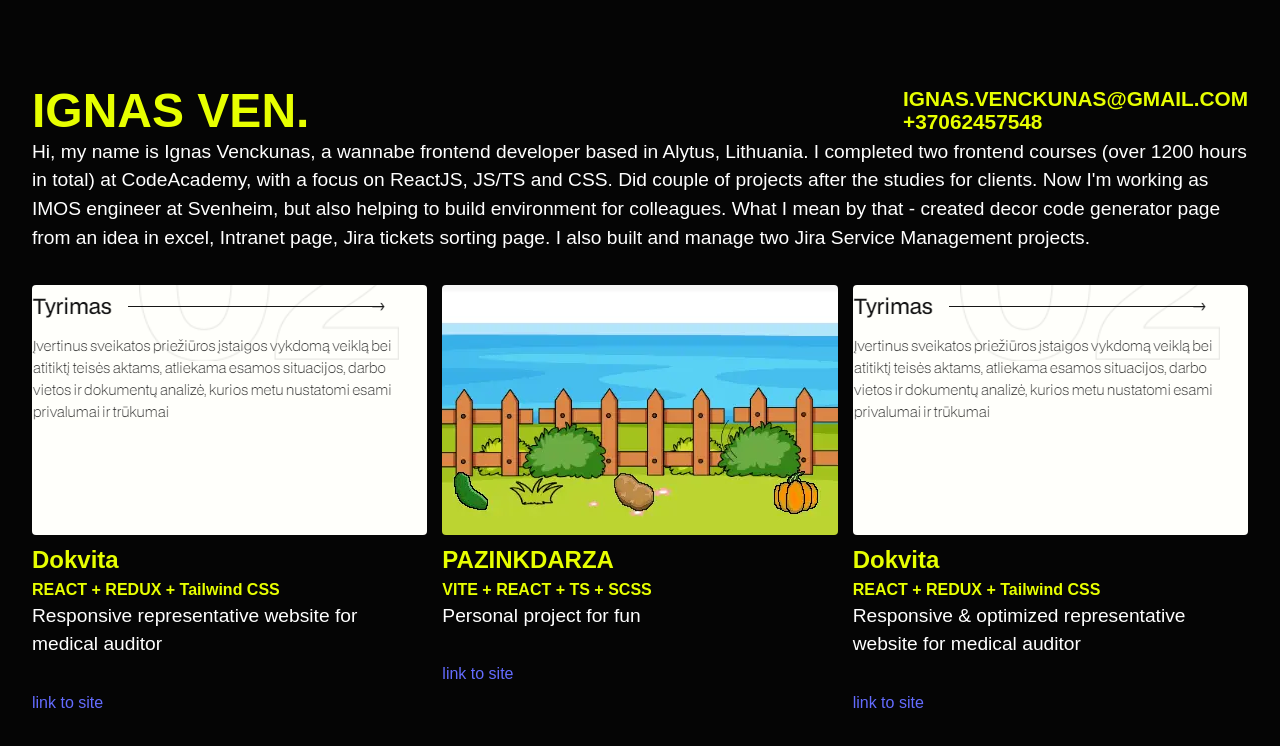
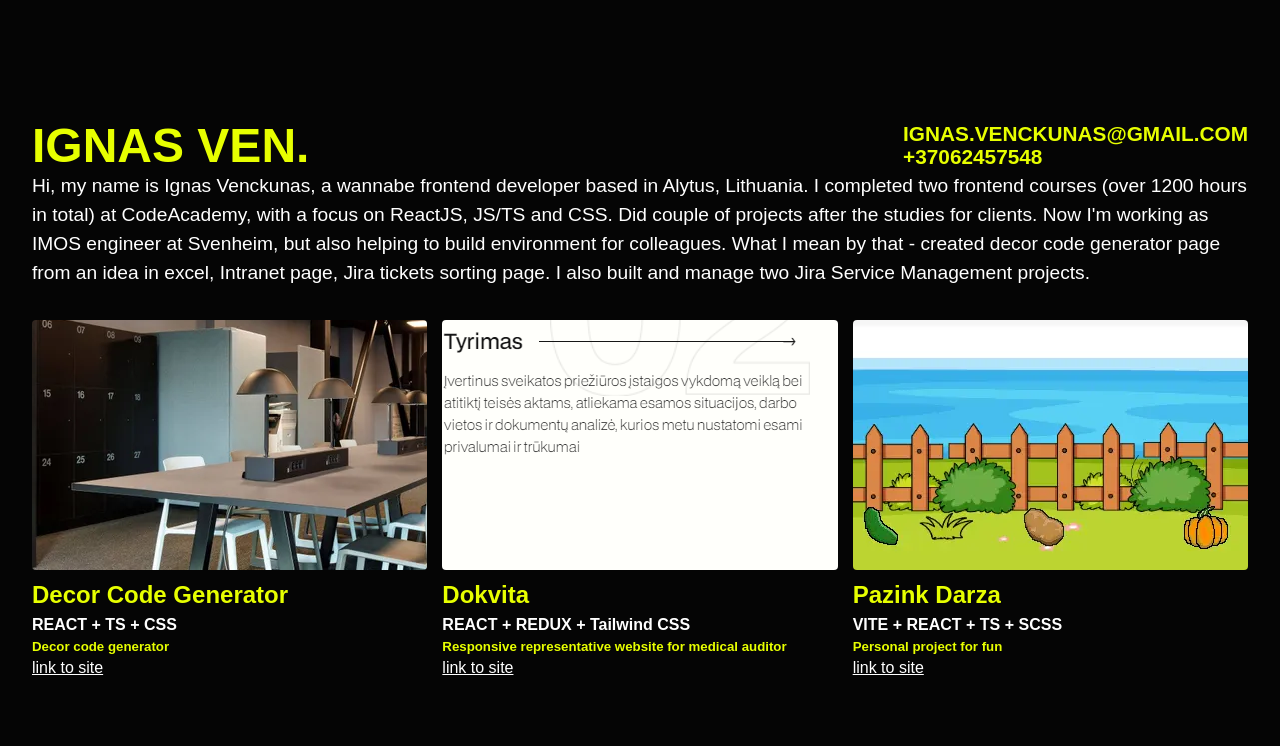
Before and after one commit to ignven/portfolio, a React (Vite) app: page / in a window 1280 px wide. Shown: the top 746 px of the page. Built offline with nearby package versions, Linux system fonts and the light colour scheme.

Commit message:
styling card

```diff
--- a/src/components/Card/Card.tsx
+++ b/src/components/Card/Card.tsx
@@ -15,7 +15,7 @@ function Card({ title, stack, description, image, link }: CardProps) {
       <div className="card__title">
         <h2>{title}</h2>
         <h4>{stack}</h4>
-        <p>{description}</p>
+        <h5>{description}</h5>
         <a href={link} target="_blank">
           link to site
         </a>
--- a/src/components/Mid/Mid.tsx
+++ b/src/components/Mid/Mid.tsx
@@ -2,8 +2,16 @@ import Card from "../Card/Card";
 import "../styles.css";
 import dokvita from "../../assets/dokvita.webp";
 import pazinkdarza from "../../assets/pazinkdarza.webp";
+import svenheim from "../../assets/svenheim.webp";
 
 const projectArray = [
+  {
+    title: "Decor Code Generator",
+    stack: "REACT + TS + CSS",
+    description: "Decor code generator",
+    image: svenheim,
+    link: "https://my.svenheim.no/ccg/",
+  },
   {
     title: "Dokvita",
     stack: "REACT + REDUX + Tailwind CSS",
@@ -12,19 +20,11 @@ const projectArray = [
     link: "https://www.dokvita.lt/",
   },
   {
-    title: "PAZINKDARZA",
+    title: "Pazink Darza",
     stack: "VITE + REACT + TS + SCSS",
     description: "Personal project for fun",
     image: pazinkdarza,
-    link: "http://www.pazinkdarza.lt/",
-  },
-  {
-    title: "Dokvita",
-    stack: "REACT + REDUX + Tailwind CSS",
-    description:
-      "Responsive & optimized representative website for medical auditor",
-    image: dokvita,
-    link: "https://www.dokvita.lt/",
+    link: "https://pazinkdarza.vercel.app",
   },
 ];
 
--- a/src/components/styles.css
+++ b/src/components/styles.css
@@ -42,8 +42,11 @@ p {
 
 .card__container {
   h2,
+  h5 {
+    color: rgb(231, 255, 0);
+  }
   h4 {
-    color: rgb(231, 255, 0);
+    color: white;
   }
   img {
     border-radius: 4px;
@@ -55,5 +58,14 @@ p {
 
   .card__title {
     text-align: left;
+
+    p {
+      margin-bottom: 0;
+    }
+
+    a {
+      color: white;
+      text-decoration: underline;
+    }
   }
 }
```
Also changed, not shown: src/assets/svenheim.webp (added).
